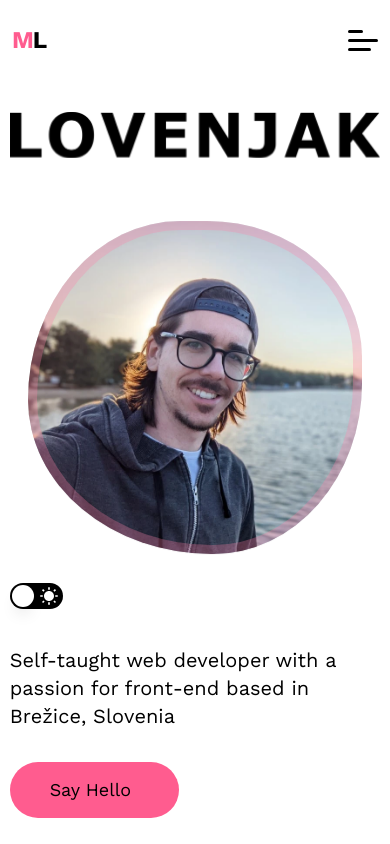
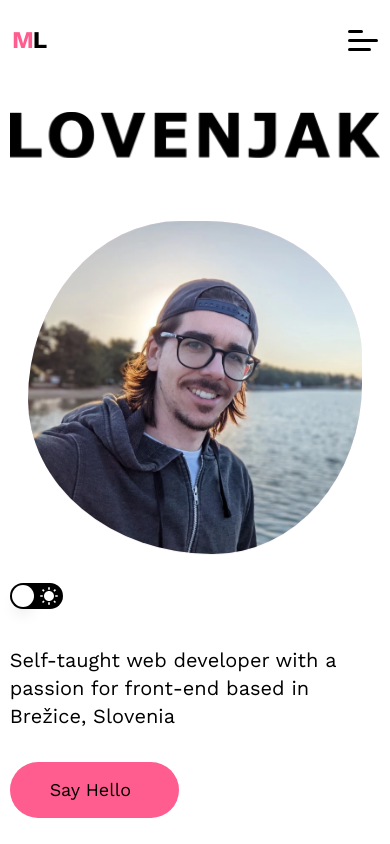
Before and after one commit to rubuz/ML-portfolioV2, a React (Vite) app: page / in a window 390 px wide. Shown: the top 844 px of the page. Built offline with nearby package versions, Linux system fonts and the light colour scheme.

Commit message:
Update HTML and CSS files

```diff
--- a/index.html
+++ b/index.html
@@ -1,9 +1,13 @@
-<!DOCTYPE html>
+<!doctype html>
 <html lang="en">
   <head>
     <meta charset="UTF-8" />
     <link rel="icon" type="image/svg+xml" href="./src/assets/ML.svg" />
     <meta name="viewport" content="width=device-width, initial-scale=1.0" />
+    <meta
+      name="description"
+      content="My frontend portfolio. IT engineer, specializing in FrontEnd web development with HTML, CSS, JavaScript, React, and modern web technologies. Discover projects, skills, and get in touch for collaboration."
+    />
     <title>Lovenjak - portfolio</title>
   </head>
   <style>
--- a/src/components/Hero.css
+++ b/src/components/Hero.css
@@ -1,4 +1,4 @@
-.hero__img {
+/* .hero__img {
   background: url(../assets/portrait1.webp);
   background-repeat: no-repeat;
   background-position: center;
@@ -9,6 +9,24 @@
   order: 1;
   justify-self: center;
   animation: fluid__animation 8s ease-in-out infinite;
+} */
+
+.hero {
+  position: relative;
+  width: clamp(200px, 90vw, 400px);
+  aspect-ratio: 1/1;
+  order: 1;
+  justify-self: center;
+  overflow: hidden;
+  animation: fluid__animation 8s ease-in-out infinite;
+  box-shadow: inset 0 0 0 9px rgb(255 130 169 / 30%);
+}
+
+.hero__img {
+  object-fit: cover;
+  object-position: center;
+  width: 100%;
+  height: 100%;
 }
 
 @keyframes fluid__animation {
--- a/src/components/Hero.jsx
+++ b/src/components/Hero.jsx
@@ -1,6 +1,7 @@
 import { BsArrowRight } from "react-icons/bs";
 import { IoMdMoon, IoMdSunny } from "react-icons/io";
 import "./Hero.css";
+import Portrait from "../assets/portrait1.webp";
 import Button from "./Button";
 import { Switch } from "@headlessui/react";
 import { useEffect, useState } from "react";
@@ -26,7 +27,14 @@ const Hero = () => {
 
   return (
     <div className="mx-auto mt-20 flex max-w-[95%] flex-col-reverse items-center justify-center gap-10 sm:max-w-[70%] sm:gap-20 lg:flex-row-reverse lg:gap-10">
-      <div className="hero__img mx-auto max-w-[90%]"></div>
+      <div className="hero mx-auto max-w-[90%]">
+        <img
+          src={Portrait}
+          alt="My portrait picture"
+          className="hero__img"
+          loading="lazy"
+        />
+      </div>
       <div className="flex flex-col items-start gap-8 max-sm:min-w-[95%] lg:w-1/2">
         <div>
           <Switch
```
